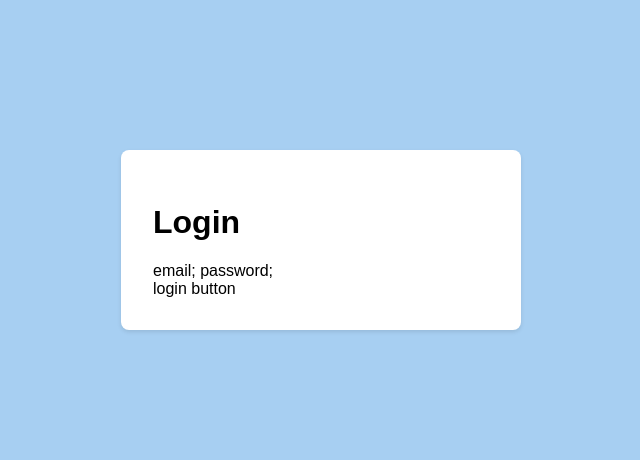
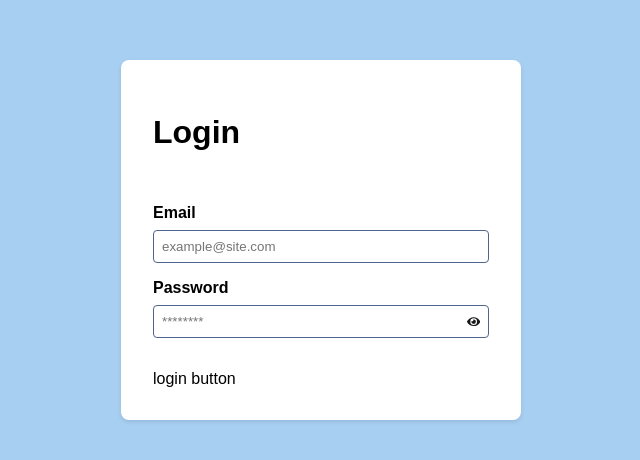
Before and after one commit to gaoliver/bridgefund-assessment-parking-business, a Next.js app: page / in a window 1280 px wide. Shown: the part 160-620 px from the top of the page, without its empty margins (319-959 px from the left). Built offline with nearby package versions, Linux system fonts and the light colour scheme.

Commit message:
feat: Add react-icons package and TextInput component
- Update package.json to include react-icons as a dependency
- Add TextInput component to src/components/molecules
- Create TextInput module CSS file
- Implement TextInput component functionality

```diff
--- a/package.json
+++ b/package.json
@@ -11,7 +11,8 @@
   "dependencies": {
     "next": "14.2.12",
     "react": "^18",
-    "react-dom": "^18"
+    "react-dom": "^18",
+    "react-icons": "^5.3.0"
   },
   "devDependencies": {
     "@types/node": "^20",
--- /dev/null
+++ b/src/components/molecules/TextInput/TextInput.module.css
@@ -0,0 +1,33 @@
+.wrapper {
+  display: flex;
+  flex-direction: column;
+}
+
+.wrapper label {
+  font-size: 1rem;
+  font-weight: 700;
+  margin-bottom: var(--spacing-xs);
+}
+
+.field_wrapper {
+  display: flex;
+  padding: var(--spacing-xs);
+  border: 1px solid var(--color-primary);
+  border-radius: var(--border-radius-sm);
+}
+
+.field {
+  flex: 1;
+  border: none;
+  outline: none;
+  margin-right: 0.5rem;
+}
+
+.toggle_btn {
+  display: flex;
+  align-items: center;
+  background: transparent;
+  color: var(--color-black);
+  border: none;
+  cursor: pointer;
+}
--- /dev/null
+++ b/src/components/molecules/TextInput/TextInput.tsx
@@ -0,0 +1,39 @@
+import React, { useState } from "react";
+import styles from "./TextInput.module.css";
+import { FaEye, FaEyeSlash } from "react-icons/fa";
+
+export interface TextInputProps extends React.HTMLProps<HTMLInputElement> {
+  label?: string;
+}
+
+export const TextInput: React.FC<TextInputProps> = ({
+  label,
+  name,
+  ...props
+}) => {
+  const [isVisible, setIsVisible] = useState(false);
+
+  return (
+    <div className={styles.wrapper}>
+      <label htmlFor={name}>{label}</label>
+      <div className={styles.field_wrapper}>
+        <input
+          name={name}
+          className={styles.field}
+          {...props}
+          type={isVisible ? "text" : props.type}
+          placeholder={props.type === "password" ? "********" : props.placeholder}
+        />
+        {props.type === "password" && (
+          <button
+            type="button"
+            onClick={() => setIsVisible(!isVisible)}
+            className={styles.toggle_btn}
+          >
+            {isVisible ? <FaEyeSlash /> : <FaEye />}
+          </button>
+        )}
+      </div>
+    </div>
+  );
+};
--- /dev/null
+++ b/src/components/molecules/TextInput/index.ts
@@ -0,0 +1 @@
+export * from "./TextInput";
--- /dev/null
+++ b/src/components/molecules/index.ts
@@ -0,0 +1 @@
+export * from "./TextInput";
--- a/src/pages/index.tsx
+++ b/src/pages/index.tsx
@@ -1,4 +1,5 @@
 import { Card } from "@/components/atoms";
+import { TextInput } from "@/components/molecules";
 import styles from "@/styles/login.module.css";
 
 export default function Login() {
@@ -7,7 +8,10 @@ export default function Login() {
       <Card>
         <h1>Login</h1>
 
-        <div className={styles.fields}>email; password;</div>
+        <div className={styles.fields}>
+          <TextInput label="Email" name="email" type="email" placeholder="example@site.com" />
+          <TextInput label="Password" name="password" type="password" />
+        </div>
 
         <div className={styles.ctas}>login button</div>
       </Card>
--- a/src/styles/globals.css
+++ b/src/styles/globals.css
@@ -1,6 +1,7 @@
 :root {
   font-size: 16px;
 
+  /* Colors */
   --color-primary: #51658C;
   --color-primary-light: #A7CFF2;
   --color-secondary: #565902;
@@ -33,7 +34,26 @@
   --color-success: var(--color-green);
   --color-info: var(--color-blue);
 
+  /* Shadows */
   --shadow: 0 2px 4px rgba(0, 0, 0, 0.1);
+
+  /* Spacing */
+  --spacing-xxs: 0.25rem;
+  --spacing-xs: 0.5rem;
+  --spacing-sm: 1rem;
+  --spacing-md: 1.5rem;
+  --spacing-lg: 2rem;
+  --spacing-xl: 3rem;
+  --spacing-xxl: 4rem;
+  --spacing-3xl: 6rem;
+  --spacing-4xl: 8rem;
+
+  /* Border radius */
+  --border-radius-sm: 4px;
+  --border-radius-md: 8px;
+  --border-radius-lg: 16px;
+
+  /* Breakpoints */
 }
 
 html,
--- a/src/styles/login.module.css
+++ b/src/styles/login.module.css
@@ -6,6 +6,13 @@
   background-color: var(--color-primary-light);
 }
 
+.fields {
+  display: flex;
+  flex-direction: column;
+  gap: 16px;
+  margin: var(--spacing-lg) 0;
+}
+
 .ctas {
   display: flex;
   gap: 16px;
```
Also changed, not shown: 1 other file (tests, documents, lock files or other folders).
